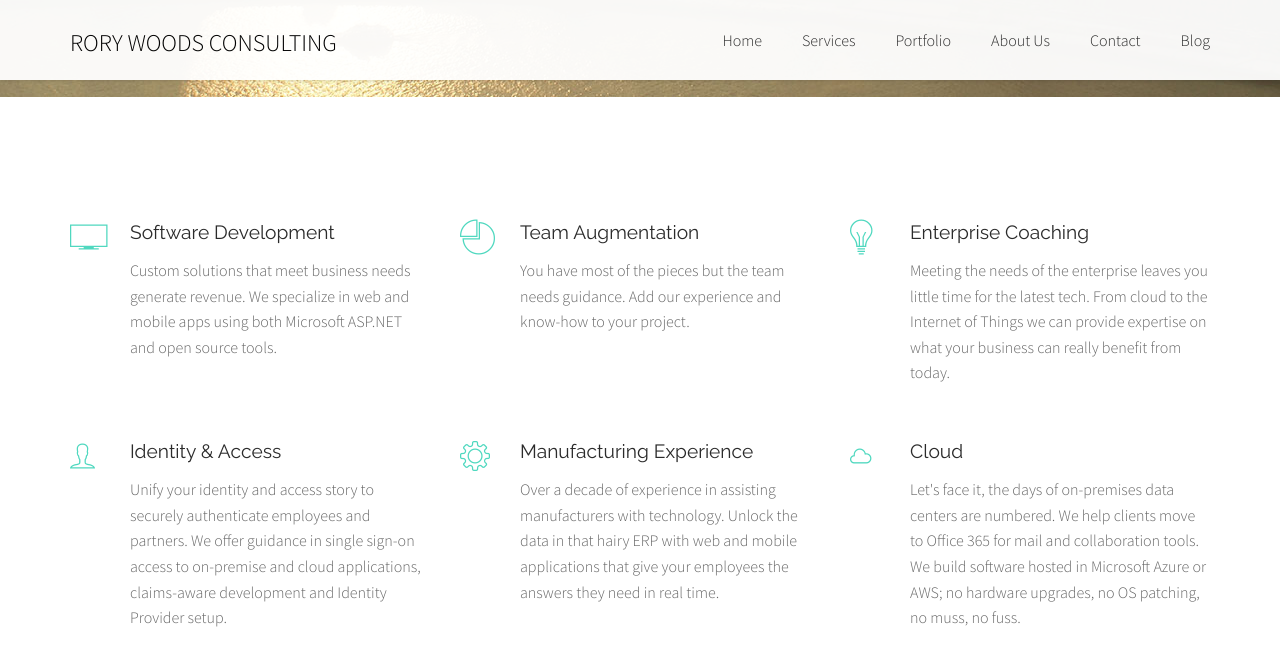
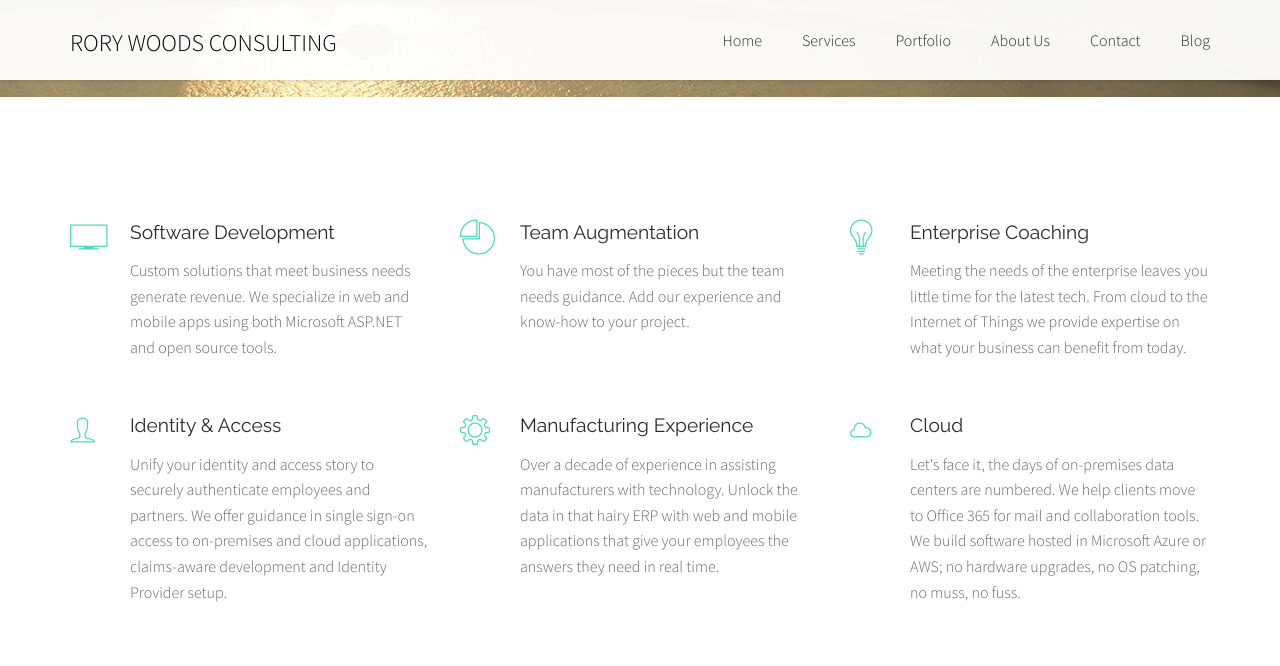
Before and after one commit to rorywoods/rorywoods.github.io, a Jekyll site: the page built from index.html, in a window 1280 px wide and 900 px high, scrolled down 603 px. Shown: the top 666 px of the window. Built offline with Jekyll 4.4.1, drawn with Linux system fonts in a browser that asks for light colours; some web fonts are replaced; Markdown is read by kramdown in place of the engine named in the settings.

Commit message:
Home page formatting and grammar updates

```diff
--- a/index.html
+++ b/index.html
@@ -9,8 +9,8 @@ layout: default
           <div class="highlighted-image col-xs-12">
             <div class="fade-in text-center margin-top-40 vertical-center text-color-light">
               <h1 class="margin-bottom-20">Technology doesn't have to be hard.</h1>
-              <p>Identify what you need and what you don't with our help.</p>
-              <p>We are a consulting agency based in Danbury, Connecticut. We work with clients in the greater New York City area.</p>
+              <h5>Identify what you need and what you don't with our help.</h5>
+              <h5>We are a consulting agency based in Danbury, Connecticut. We work with clients in the greater New York City area.</h5>
             </div> <!-- /highlighted-content -->
           </div> <!-- /highlighted-image -->
 
@@ -55,7 +55,7 @@ layout: default
                 </div> <!-- /panels-icon -->
                 <div class="panels-text">
                   <h6>Enterprise Coaching</h6>
-                  <p>Meeting the needs of the enterprise leaves you little time for the latest tech. From cloud to the Internet of Things we can provide expertise on what your business can really benefit from today.</p>
+                  <p>Meeting the needs of the enterprise leaves you little time for the latest tech. From cloud to the Internet of Things we provide expertise on what your business can benefit from today.</p>
                 </div> <!-- /panels-text -->
               </div> <!-- /panels-item -->
 
@@ -67,7 +67,7 @@ layout: default
                 </div> <!-- /panels-icon -->
                 <div class="panels-text">
                   <h6>Identity & Access</h6>
-                  <p>Unify your identity and access story to securely authenticate employees and partners. We offer guidance in single sign-on access to on-premise and cloud applications, claims-aware development and Identity Provider setup.</p>
+                  <p>Unify your identity and access story to securely authenticate employees and partners. We offer guidance in single sign-on access to on-premises and cloud applications, claims-aware development and Identity Provider setup.</p>
                 </div> <!-- /panels-text -->
               </div> <!-- /panels-item -->
 
@@ -201,7 +201,7 @@ layout: default
             <h2><a target="_blank" href="http://www.solaflect.com">Solaflect Energy</a> <small>White River Junction, VT</small></h2>
             <h5>Online Telemetry &amp; Command System</h5>
 		    <p>
-                Solaflect's ground-breaking hardware designs are revolutionizing cost factors for concentrated solar. They needed the software to bring it all together. We worked with their engineering team to build a monitoring system of installations. Telemetry is sent from onboard chips to the Microsoft Azure hosted broker. Solaflect staff can monitor and control each unit individually or en masse. Technicians access the site on mobile devices for current status.
+                Solaflect's ground-breaking hardware designs are revolutionizing cost factors for concentrated solar. They needed the software to bring it all together. We worked with their engineering team to build an installation monitoring system. Telemetry is sent from onboard hardware to the Microsoft Azure-hosted broker. Solaflect staff monitor and control each unit individually or en masse. Technicians access the site on mobile devices for real-time status.
             </p>
 		  </div>
 		</div>
```
Also changed, not shown: other parts of index.html (+3 -3 lines).
